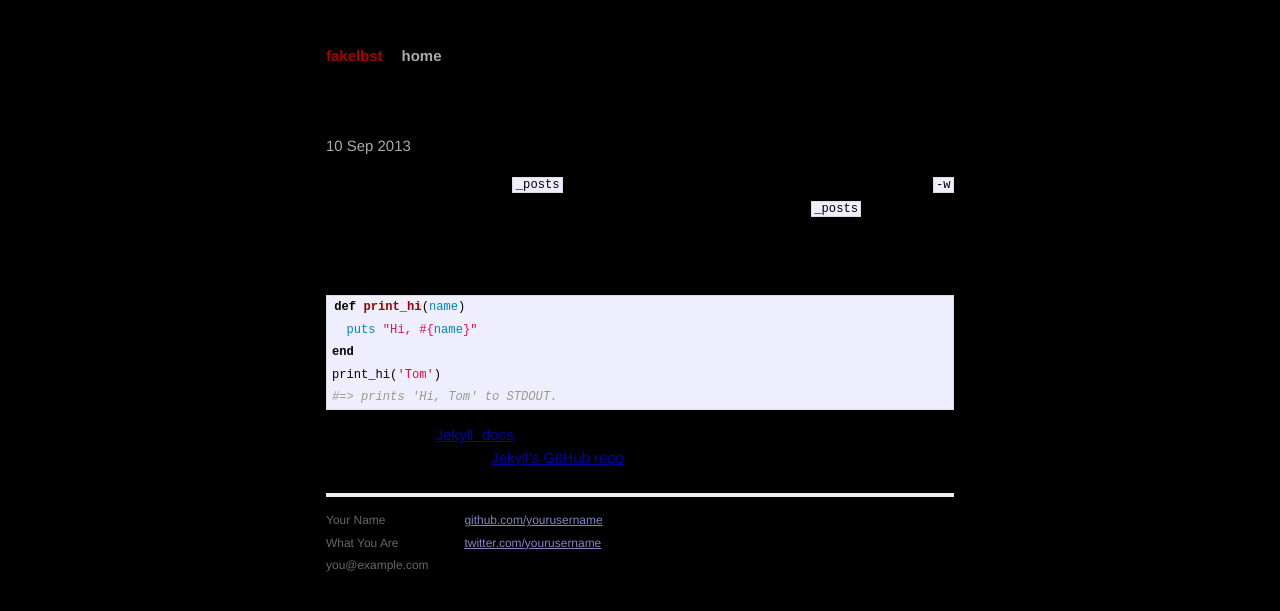
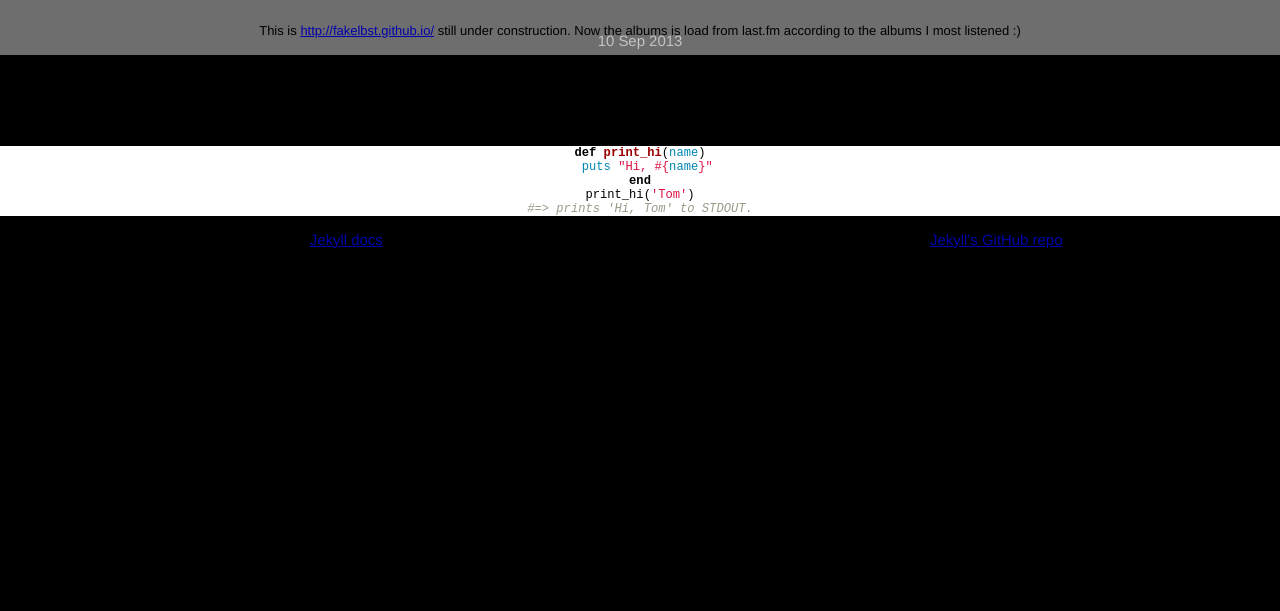
Before and after one commit to fakelbst/fakelbst.github.io, a Jekyll site: the page built from _posts/2013-09-10-welcome-to-jekyll.markdown, in a window 1280 px wide and 900 px high. Shown: the top 611 px of the window. Built offline with Jekyll 4.4.1, drawn with Linux system fonts in a browser that asks for light colours; nearby versions of some CDN libraries; library files that are not in the unit come from our copies; Markdown is read by kramdown in place of the engine named in the settings.

Commit message:
change the layout to default

```diff
--- a/_layouts/default.html
+++ b/_layouts/default.html
@@ -6,39 +6,38 @@
         <title>{{ page.title }}</title>
         <meta name="viewport" content="width=device-width">
 
-        <!-- syntax highlighting CSS -->
         <link rel="stylesheet" href="/css/syntax.css">
+        <link rel="stylesheet" href="/css/main.css">
+        {% for css_name in page.extra_css %}
+        <link rel="stylesheet" href="{{ css_name }}">
+        {% endfor %}
+    </head>
 
-        <!-- Custom CSS -->
-        <link rel="stylesheet" href="/css/main.css">
-
-    </head>
     <body>
+        <script src="js/lib/jquery-1.10.2.min.js"></script>
+        <div class="navbar navbar-fixed-top pbhead">
+            <p>This is <a href="http://fakelbst.github.io/">http://fakelbst.github.io/</a> still under construction. Now the albums is load from last.fm according to the albums I most listened :)</p>
+            <ul>
+            </ul>
+        </div>
 
         <div class="site">
-          <div class="header">
-            <h1 class="title"><a href="/">{{ site.name }}</a></h1>
-            <a class="extra" href="/">home</a>
-          </div>
 
           {{ content }}
+          {% for js_name in page.extra_js %}
+          <script src="{{ js_name }}"></script>
+          {% endfor %}
 
-          <div class="footer">
-            <div class="contact">
-              <p>
-                Your Name<br />
-                What You Are<br />
-                you@example.com
-              </p>
-            </div>
-            <div class="contact">
-              <p>
-                <a href="https://github.com/yourusername">github.com/yourusername</a><br />
-                <a href="https://twitter.com/yourusername">twitter.com/yourusername</a><br />
-              </p>
-            </div>
-          </div>
         </div>
 
+        <script>
+            (function(i,s,o,g,r,a,m){i['GoogleAnalyticsObject']=r;i[r]=i[r]||function(){
+            (i[r].q=i[r].q||[]).push(arguments)},i[r].l=1*new Date();a=s.createElement(o),
+            m=s.getElementsByTagName(o)[0];a.async=1;a.src=g;m.parentNode.insertBefore(a,m)
+            })(window,document,'script','//www.google-analytics.com/analytics.js','ga');
+
+            ga('create', 'UA-39511984-2', 'fakelbst.github.io');
+            ga('send', 'pageview');
+        </script>
     </body>
 </html>
--- a/css/album.css
+++ b/css/album.css
@@ -1,3 +1,6 @@
+.albums {
+    font-size:0px
+}
 .album {
     display: inline;
 }
--- a/css/main.css
+++ b/css/main.css
@@ -49,6 +49,20 @@
   font-size: 80%;
 }
 
+.navbar-fixed-top {
+  position: fixed;
+  top: 0;
+  right: 0;
+  left: 0; z-index: 1030;
+  margin-bottom: 0;
+}
+.pbhead {
+  height: 35px;
+  padding: 10px 0;
+  background-color: #444;
+  background: rgba(221, 219, 219,.5);
+  text-align: center;
+}
 /*****************************************************************************/
 /*
 /* Site
@@ -57,10 +71,6 @@
 
 .site {
   font-size: 115%;
-  text-align: justify;
-  width: 42em;
-  margin: 3em auto 2em;
-  line-height: 1.5em;
 }
 
 .site .header a {
@@ -94,71 +104,6 @@
   color: #aaa;
 }
 
-.site .footer {
-  font-size: 80%;
+.site .footer p {
   color: #666;
-  border-top: 4px solid #eee;
-  margin-top: 2em;
-  overflow: hidden;
 }
-
-.site .footer .contact {
-  float: left;
-  margin-right: 3em;
-}
-
-.site .footer .contact a {
-  color: #8085C1;
-}
-
-.site .footer .rss {
-  margin-top: 1.1em;
-  margin-right: -.2em;
-  float: right;
-}
-
-.site .footer .rss img {
-  border: 0;
-}
-
-/*****************************************************************************/
-/*
-/* Posts
-/*
-/*****************************************************************************/
-
-/* standard */
-.post pre {
-  border: 1px solid #ddd;
-  background-color: #eef;
-  padding: 0 .4em;
-}
-
-.post ul, .post ol {
-  margin-left: 1.35em;
-}
-
-.post code {
-  border: 1px solid #ddd;
-  background-color: #eef;
-  padding: 0 .2em;
-}
-
-.post pre code {
-  border: none;
-}
-
-/* terminal */
-.post pre.terminal {
-  border: 1px solid #000;
-  background-color: #333;
-  color: #FFF;
-}
-
-.post pre.terminal code {
-  background-color: #333;
-}
-
-.albums {
-    font-size:0px
-}
```
Also changed, not shown: index.html (+10 -51 lines).
